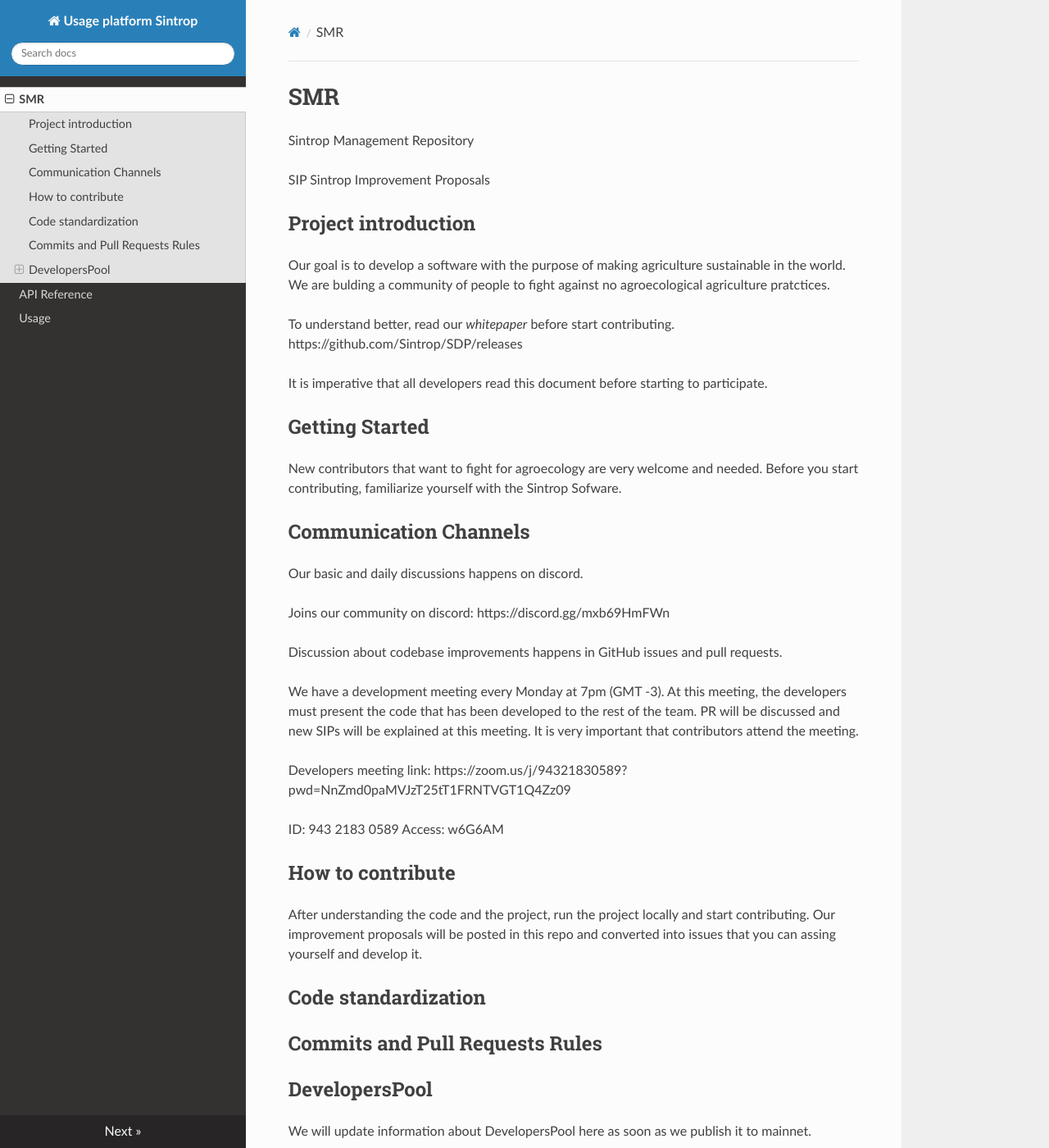
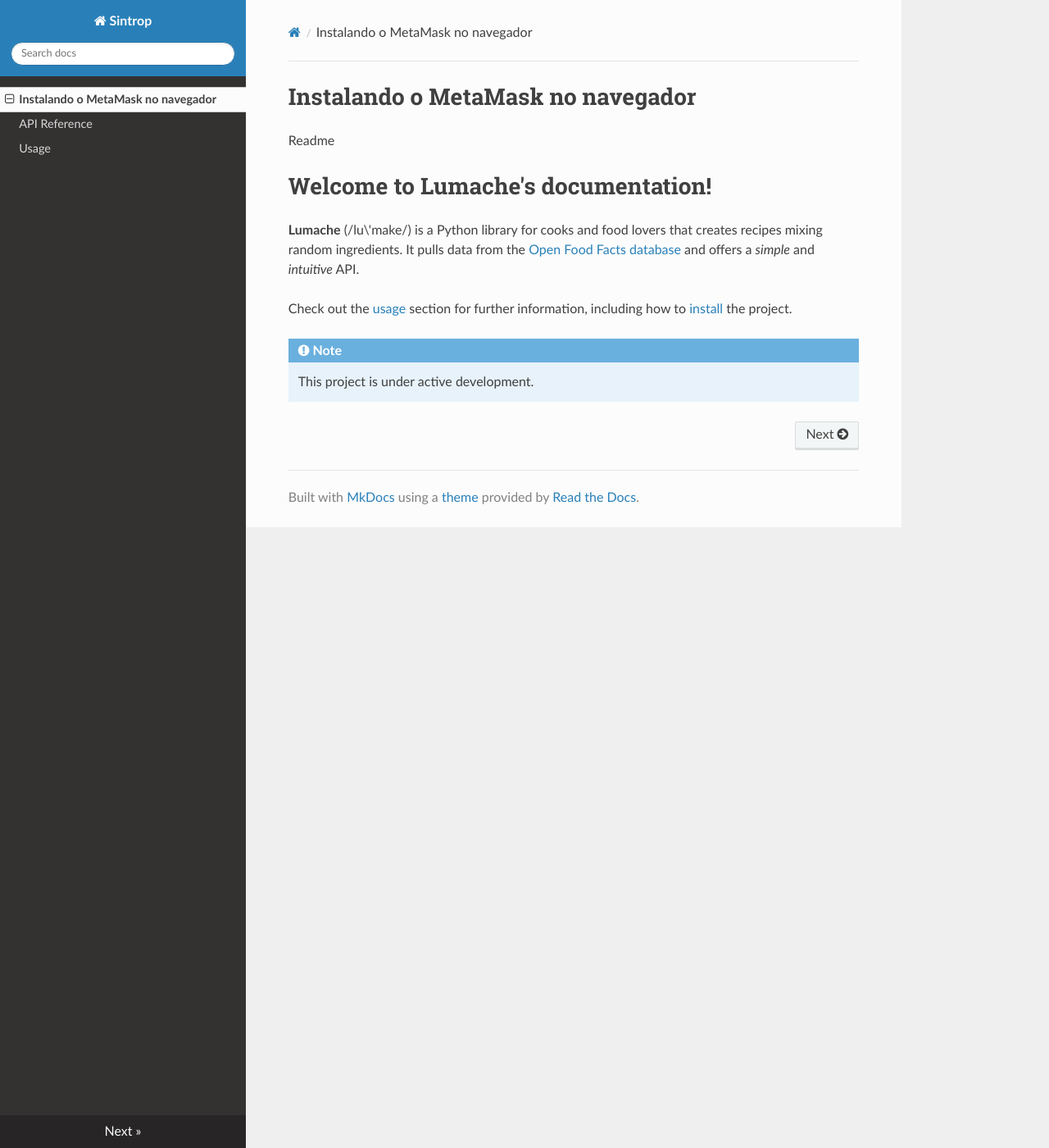
Before and after one commit to Sintrop/SDP, an MkDocs documentation site: the page built from docs/index.md, in a window 1280 px wide and 1400 px high. Shown: the whole window at 82% size. Built offline with MkDocs 1.6.1, drawn with Linux system fonts in a browser that asks for light colours; nearby versions of some CDN libraries; some of the changed text lies outside the part shown.

```diff
--- a/README.md
+++ b/README.md
@@ -1,52 +1,3 @@
-# SMR
-Sintrop Management Repository
+# Instalando o MetaMask no navegador
 
-SIP
-Sintrop Improvement Proposals
-
-## Project introduction
-Our goal is to develop a software with the purpose of making agriculture sustainable in the world. We are bulding a community of people to fight against no agroecological agriculture pratctices.
-
-To understand better, read our _whitepaper_ before start contributing.
-https://github.com/Sintrop/SDP/releases
-
-It is imperative that all developers read this document before starting to participate.
-
-
-## Getting Started
-
-New contributors that want to fight for agroecology are very welcome and needed.
-Before you start contributing, familiarize yourself with the Sintrop Sofware.
-
-
-## Communication Channels
-Our basic and daily discussions happens on discord.
-
-Joins our community on discord:
-https://discord.gg/mxb69HmFWn
-
-Discussion about codebase improvements happens in GitHub issues and pull requests.
-
-We have a development meeting every Monday at 7pm (GMT -3). At this meeting, the developers must present the code that has been developed to the rest of the team. PR will be discussed and new SIPs will be explained at this meeting. It is very important that contributors attend the meeting.
-
-Developers meeting link:
-https://zoom.us/j/94321830589?pwd=NnZmd0paMVJzT25tT1FRNTVGT1Q4Zz09
-
-ID: 943 2183 0589
-Access: w6G6AM
-
-## How to contribute
-
-After understanding the code and the project, run the project locally and start contributing. Our improvement proposals will be posted in this repo and converted into issues that you can assing yourself and develop it.
-
-## Code standardization
-
-
-## Commits and Pull Requests Rules
-
-
-## DevelopersPool
-We will update information about DevelopersPool here as soon as we publish it to mainnet.
-
-### Applying for the pool
-Developers that are contributing to the project will be approved to earn our tokens.
+Readme
--- a/mkdocs.yml
+++ b/mkdocs.yml
@@ -1,4 +1,4 @@
-site_name: Usage platform Sintrop
+site_name: Sintrop
 theme:
   name: readthedocs
   highlightjs: true
```
Also changed, not shown: index.rst (+2 -51 lines).
